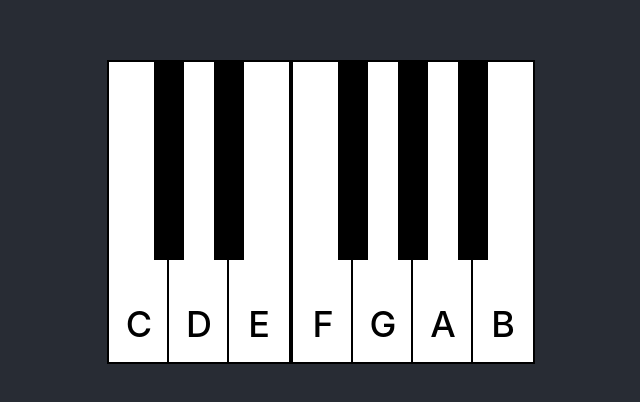
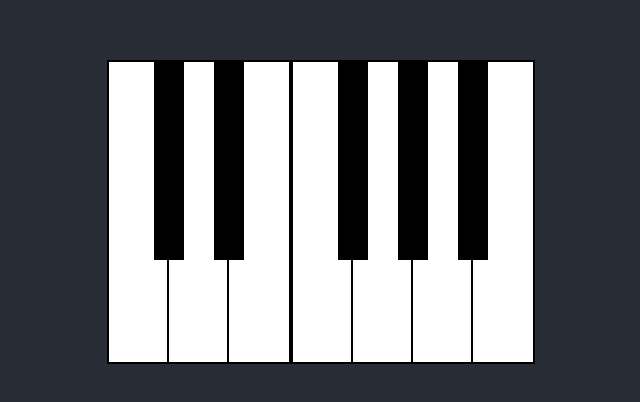
Before and after one commit to oceaan-pendharkar/my-piano, a React (Create React App) app: page / in a window 1280 px wide. Shown: the part 188-590 px from the top of the page, without its empty margins (319-959 px from the left). Built offline with nearby package versions, Linux system fonts and the light colour scheme.

Commit message:
Add Whitekey and Blackkey components.

```diff
--- /dev/null
+++ b/src/components/Blackkey.js
@@ -0,0 +1,9 @@
+import '../styles/Key.css';
+
+export default function Blackkey() {
+    return (
+        <div className="black-key">
+            <div className="note"></div>
+        </div>
+    )
+}
--- a/src/components/Key.js
+++ /dev/null
@@ -1,31 +0,0 @@
-import React from 'react';
-import '../styles/Key.css';
-
-class Key extends React.Component {
-    render(){
-        // check if the note is a sharp note
-        let keyClassName = "key";
-        if(this.props.note.includes("b")){
-            keyClassName = "black-key"
-            //hide note name
-            return(
-                <div className={keyClassName}>
-                    <div className="key-text">
-                        &nbsp;
-                    </div>
-                </div>
-            )
-        }
-        else {
-            return(
-                <div className={keyClassName}>
-                    <div className="key-text">
-                    {this.props.note.toUpperCase()}
-                    </div>
-                </div>
-        )
-        }
-    }
-}
-
-export default Key;
--- a/src/components/Piano.js
+++ b/src/components/Piano.js
@@ -1,19 +1,23 @@
-import React from 'react';
-import Key from './Key';
+import Whitekey from './Whitekey';
+import Blackkey from './Blackkey';
 import '../styles/Piano.css';
-import NOTES from '../global/constants';
 
-class Piano extends React.Component{
-    render(){
-        const keys = NOTES.map(note => {
-            return <Key note={note} key={note} />
-        })
+export default function Piano() {
         return(
             <div className="piano">
-                {keys}
+                <Whitekey />
+                <Blackkey />
+                <Whitekey />
+                <Blackkey />
+                <Whitekey />
+                <Whitekey />
+                <Blackkey />
+                <Whitekey />
+                <Blackkey />
+                <Whitekey />
+                <Blackkey />
+                <Whitekey />
             </div>
         )
-    }
+
 }
-
-export default Piano;
--- /dev/null
+++ b/src/components/Whitekey.js
@@ -0,0 +1,9 @@
+import '../styles/Key.css';
+
+export default function Whitekey() {
+    return (
+        <div className="key">
+            <div className="note"></div>
+        </div>
+    )
+}
--- a/src/global/constants.js
+++ /dev/null
@@ -1,3 +0,0 @@
-const Notes = ['C', 'Db', 'D', 'Eb', 'E', 'F', 'Gb', 'G', 'Ab', 'A', 'Bb', 'B'];
-
-export default Notes;
```
